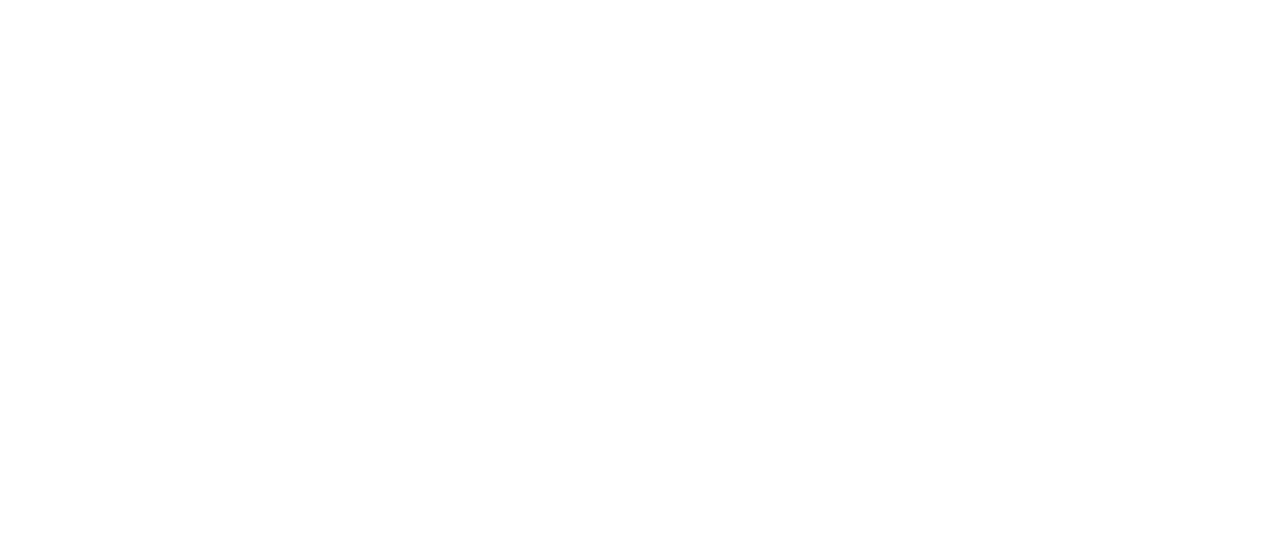
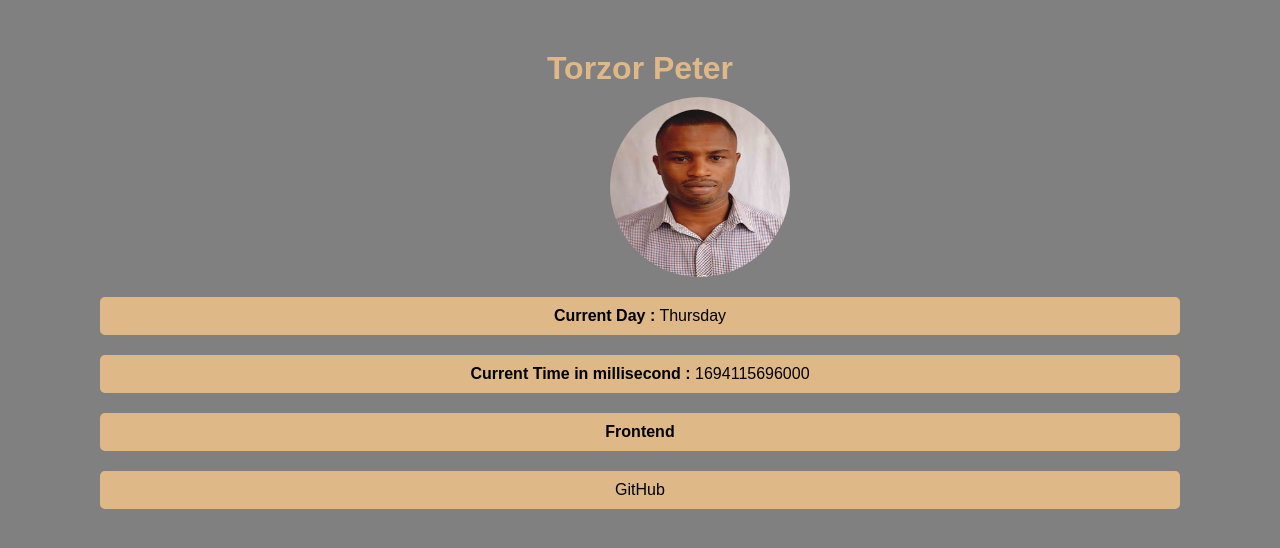
Before and after one commit to Power70/HNGX-Task01, a plain HTML site: page index.html in a window 1280 px wide. Drawn offline with Linux system fonts and the light colour scheme.

Commit message:
second commit

```diff
--- a/app.js
+++ b/app.js
@@ -0,0 +1,18 @@
+const getDay = document.getElementById("currentDay");
+const getTime = document.getElementById("currentTime")
+
+const currentDate = new Date();
+
+// use an array to display day of the week
+const daysOfWeek = ['Sunday', 'Monday', 'Tuesday', 'Wednesday', 'Thursday', 'Friday', 'Saturday'];
+
+// specify day of the week to be displayed
+const currentDay = daysOfWeek[currentDate.getDay()];
+
+const currentTime = currentDate.getTime();
+
+// to display display current day on the page
+getDay.innerHTML = `<strong>Current Day :</strong> ${currentDay}`;
+
+// to display display current time on the page
+getTime.innerHTML = `<strong>Current Time in millisecond :</strong> ${currentTime}`;
--- a/index.html
+++ b/index.html
@@ -7,6 +7,14 @@
     <title>Document</title>
 </head>
 <body>
+    <div class="container">
+        <h1 data-testid="slackUserName">Torzor Peter</h1>
+        <img src="/image/Torzor.jpg" alt="Torzor Peter" data-testid="slackDisplayImage">
+        <p class="item" data-testid="currentDayOfTheWeek" id="currentDay"></p>
+        <p class="item"  data-testid="currentUTCTime" id="currentTime"></p>
+        <p class="item" data-testid="myTrack"><b>Frontend</b></p>
+        <a class="item" href="https://github.com/Power70/HNGX-Task01" data-testid=“githubURL” target="_blank">GitHub</a>
+    </div>
     <script src="app.js"></script>
 </body>
 </html>
--- a/styles.css
+++ b/styles.css
@@ -0,0 +1,40 @@
+*{
+    margin: 0;
+    box-sizing: border-box;
+    padding: 0;
+}
+body{
+font-family: Arial, Helvetica, sans-serif;
+background-color: white;
+}
+.container{
+    background-color: gray;
+    display: flex;
+    flex-direction: column;
+    text-align: center;
+    padding: 50px;
+    height: 100vh;
+}
+h1{
+    color: burlywood;
+}
+
+img{
+    width: 200px;
+    height: 200px;
+    border-radius: 50%;
+    position: relative;
+    left: 550px;
+    padding: 10px;
+}
+.item{
+    padding: 10px;
+    /* width: 300px; */
+    border-radius: 5px;
+    background-color: burlywood;
+    color: black;
+    margin: 10px 50px;
+}
+a{
+    text-decoration: none;
+}
```
Also changed, not shown: image/Torzor.jpg (added).
